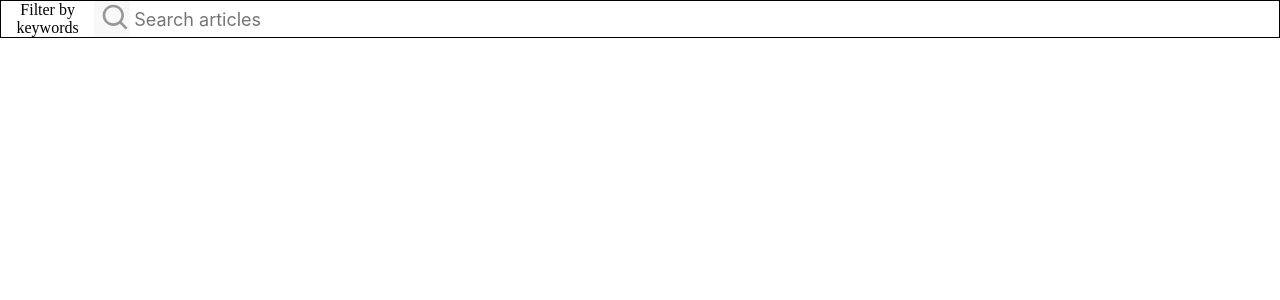
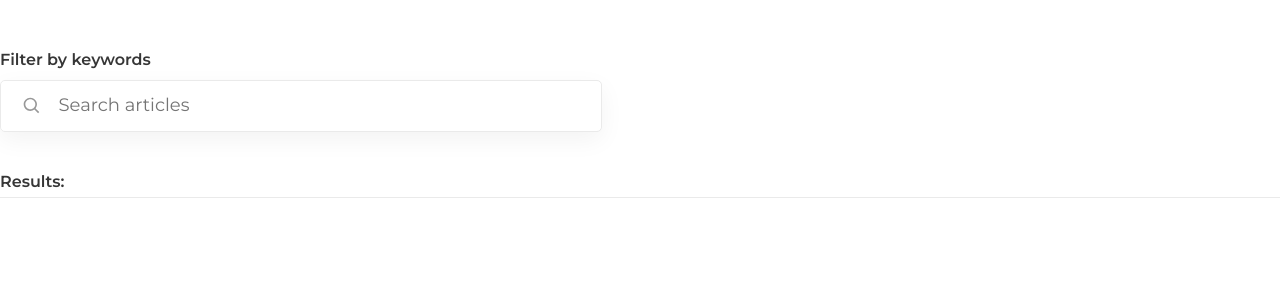
Before and after one commit to Aivazov/spa-frontend-test-task, a React (Create React App) app: page / in a window 1280 px wide. Shown: the top 300 px of the page. Built offline with nearby package versions, Linux system fonts and the light colour scheme.

Commit message:
adding searchbar and results frames

```diff
--- a/public/index.html
+++ b/public/index.html
@@ -3,6 +3,12 @@
   <head>
     <meta charset="utf-8" />
     <link rel="icon" href="%PUBLIC_URL%/favicon.ico" />
+    <link rel="preconnect" href="https://fonts.googleapis.com" />
+    <link rel="preconnect" href="https://fonts.gstatic.com" crossorigin />
+    <link
+      href="https://fonts.googleapis.com/css2?family=Montserrat:wght@400;600;700&display=swap"
+      rel="stylesheet"
+    />
     <meta name="viewport" content="width=device-width, initial-scale=1" />
     <meta name="theme-color" content="#000000" />
     <meta
--- a/src/App.css
+++ b/src/App.css
@@ -1,5 +1,14 @@
 .App {
   text-align: center;
+  background: #fff;
+  margin: 0 auto;
+  max-width: 1440px;
+}
+
+.wrap {
+  max-width: 1290px;
+  margin: 0 auto;
+
 }
 
 .App-logo {
--- a/src/App.js
+++ b/src/App.js
@@ -1,10 +1,14 @@
 import './App.css';
 import FilterForm from './components/FilterForm/FilterForm';
+import ResultsBar from './components/ResultsBar/ResultsBar';
 
 function App() {
   return (
     <div className="App">
-      <FilterForm />
+      <div className='wrap'>
+        <FilterForm />
+        <ResultsBar />
+      </div>
     </div>
   );
 }
--- a/src/components/FilterForm/FilterForm.js
+++ b/src/components/FilterForm/FilterForm.js
@@ -1,7 +1,7 @@
 import React, { useState } from 'react';
 import { toast } from 'react-toastify';
 import { BiSearch } from 'react-icons/bi';
-import './FilterForm.scss'
+import './FilterForm.scss';
 
 export default function FilterForm({ onSubmit }) {
   const [searchRequest, setSearchRequest] = useState('');
@@ -23,10 +23,10 @@ export default function FilterForm({ onSubmit }) {
 
   return (
     <header className="searchbar">
+      <p>Filter by keywords</p>
       <form className="form" onSubmit={handleSubmit}>
-        <label>Filter by keywords</label>
         <button type="submit" className="button">
-          <BiSearch size="32" className="react-icons-search" />
+          <BiSearch size="20" className="react-icons-search" />
           <span className="button-label">Search</span>
         </button>
 
--- a/src/components/FilterForm/FilterForm.scss
+++ b/src/components/FilterForm/FilterForm.scss
@@ -1,26 +1,12 @@
 .searchbar {
-  // top: 0;
-  // left: 0;
-  // position: sticky;
-  // z-index: 1100;
-  // display: flex;
-  // justify-content: center;
-  // align-items: center;
-  // min-height: 64px;
-  // padding-right: 24px;
-  // padding-left: 24px;
-  // padding-top: 12px;
-  // padding-bottom: 12px;
-  // color: #fff;
-  // background-color: #3f51b5;
-  // box-shadow: 0px 2px 4px -1px rgba(0, 0, 0, 0.2),
-  //   0px 4px 5px 0px rgba(0, 0, 0, 0.14), 0px 1px 10px 0px rgba(0, 0, 0, 0.12);
+  font-family: 'Montserrat';
+  margin-top: 50px;
+  margin-bottom: 40px;
   display: flex;
   flex-direction: column;
   align-items: flex-start;
   padding: 0px;
   gap: 10px;
-  border: 1px solid black
 }
 
 .form {
@@ -28,28 +14,41 @@
   align-items: center;
   width: 100%;
   max-width: 600px;
-  background-color: #fff;
   border-radius: 3px;
   overflow: hidden;
+  background: #ffffff;
+  border: 1px solid #eaeaea;
+  box-shadow: 0px 8px 24px rgba(0, 0, 0, 0.05);
+  border-radius: 5px;
 }
 
-label {
-  font-family: Montserrat, serif;
+p {
+  display: inline;
+  text-align: left;
+  font-family: 'Montserrat';
+  font-style: normal;
+  font-weight: 600;
+  font-size: 16px;
+  line-height: 20px;
+  color: #363636;
+  margin: 0;
 }
 
 .button {
   display: inline-block;
-  width: 36px;
-  height: 36px;
+  width: 50px;
+  height: 50px;
   border: 0;
-  /* background-image: url('https://image.flaticon.com/icons/svg/149/149852.svg'); */
-  /* background-size: 40%; */
   background-repeat: no-repeat;
   background-position: center;
+  background-color: #fff;
   opacity: 0.4;
   transition: opacity 250ms cubic-bezier(0.4, 0, 0.2, 1);
   cursor: pointer;
   outline: none;
+  padding-left: 20px;
+  padding-top: 15px;
+  padding-bottom: 15px;
 }
 
 .button:hover {
@@ -75,14 +74,17 @@ label {
   font-size: 20px;
   border: none;
   outline: none;
-  padding-left: 4px;
+  padding-left: 10px;
   padding-right: 4px;
+  padding-top: 10px;
+  padding-bottom: 10px;
+  font-style: normal;
+  font-weight: 400;
+  font-size: 16px;
+  line-height: 150%;
 }
 
 .input::placeholder {
   font: inherit;
   font-size: 18px;
 }
-
-.react-icons-search {
-}
--- /dev/null
+++ b/src/components/ResultsBar/ResultsBar.js
@@ -0,0 +1,10 @@
+import React from 'react';
+import './ResultsBar.scss';
+
+export default function ResultsBar() {
+  return (
+    <div className="results__paragraph--bottom-border">
+      <p className="results__paragraph">Results: </p>
+    </div>
+  );
+}
--- /dev/null
+++ b/src/components/ResultsBar/ResultsBar.scss
@@ -0,0 +1,17 @@
+.results__paragraph {
+  display: block;
+  text-align: left;
+  font-family: 'Montserrat';
+  font-style: normal;
+  font-weight: 600;
+  font-size: 16px;
+  line-height: 20px;
+  /* identical to box height */
+  margin-bottom: 5px;
+  color: #363636;
+}
+
+.results__paragraph--bottom-border {
+  border-bottom: 1px solid #eaeaea;
+  margin-bottom: 45px;
+}
```
